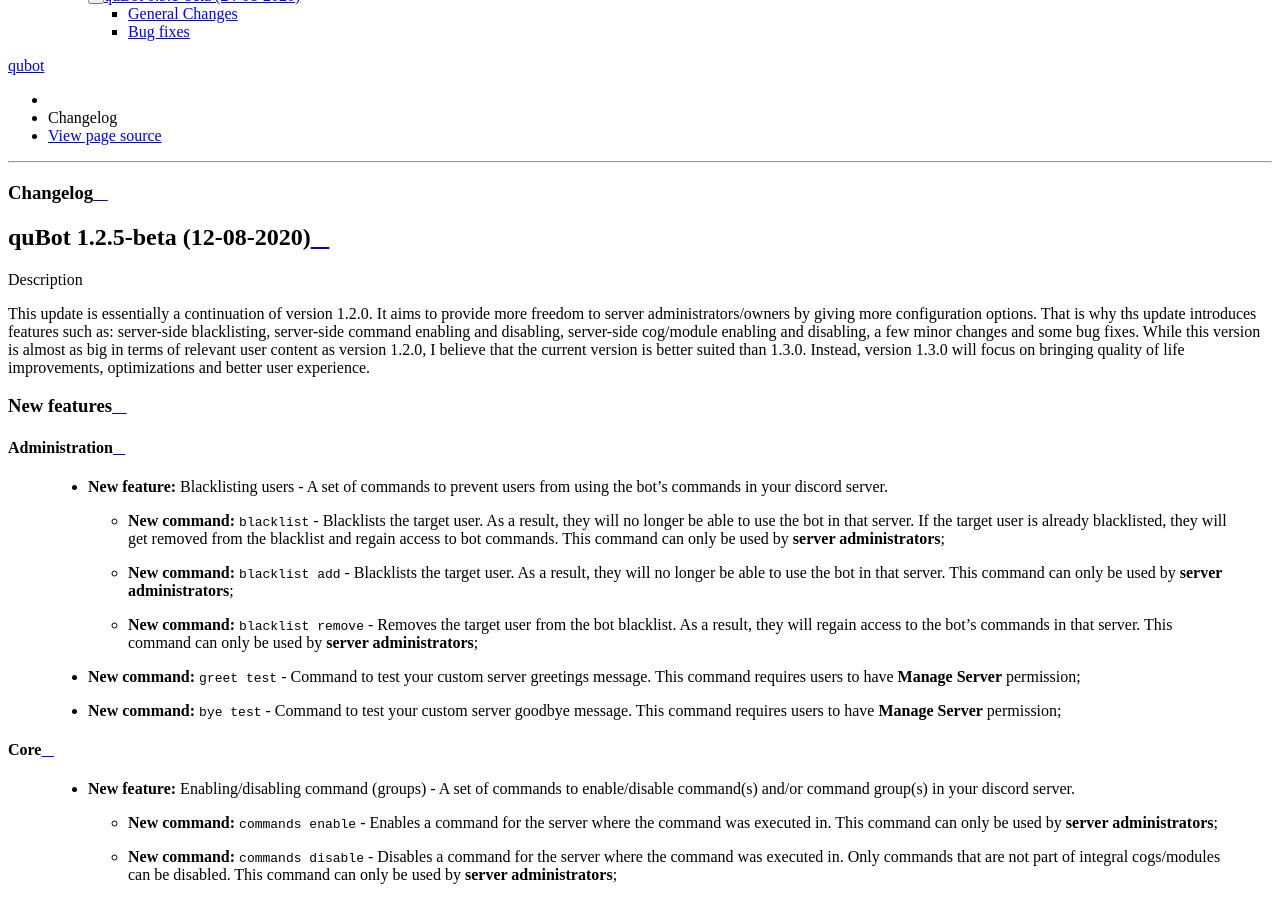
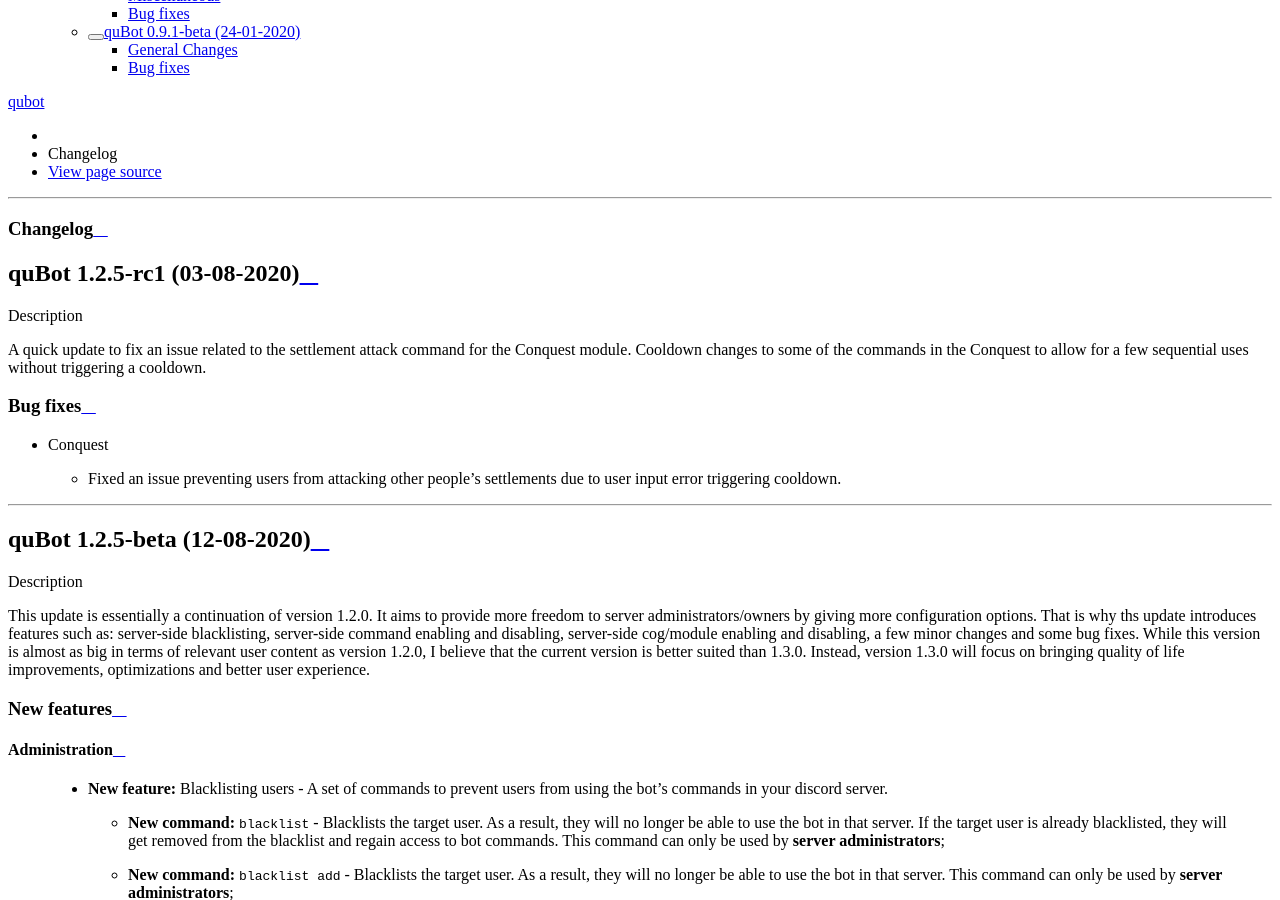
Before and after one commit to dividebynone/quBot, a Sphinx documentation site: the page built from docs/source/changelog.rst, in a window 1280 px wide and 900 px high, scrolled down 1196 px. Built offline with Sphinx 7.4.7 and the Read the Docs theme 2.0.0, drawn with Linux system fonts in a browser that asks for light colours; some of the changed text lies outside the part shown.

Commit message:
Hotfix: Fixing issue preventing users from using attack command in Conquest module

```diff
--- a/docs/source/changelog.rst
+++ b/docs/source/changelog.rst
@@ -1,5 +1,21 @@
 Changelog
 =========
+
+quBot 1.2.5-rc1 (03-08-2020)
+-----------------------------
+
+.. topic:: Description
+
+    A quick update to fix an issue related to the settlement attack command for the Conquest module. Cooldown changes to some of the commands in the Conquest to
+    allow for a few sequential uses without triggering a cooldown.
+
+Bug fixes
+^^^^^^^^^
+- Conquest
+
+  - Fixed an issue preventing users from attacking other people's settlements due to user input error triggering cooldown.
+
+------------
 
 quBot 1.2.5-beta (12-08-2020)
 -----------------------------
```
Also changed, not shown: 1 other file.
